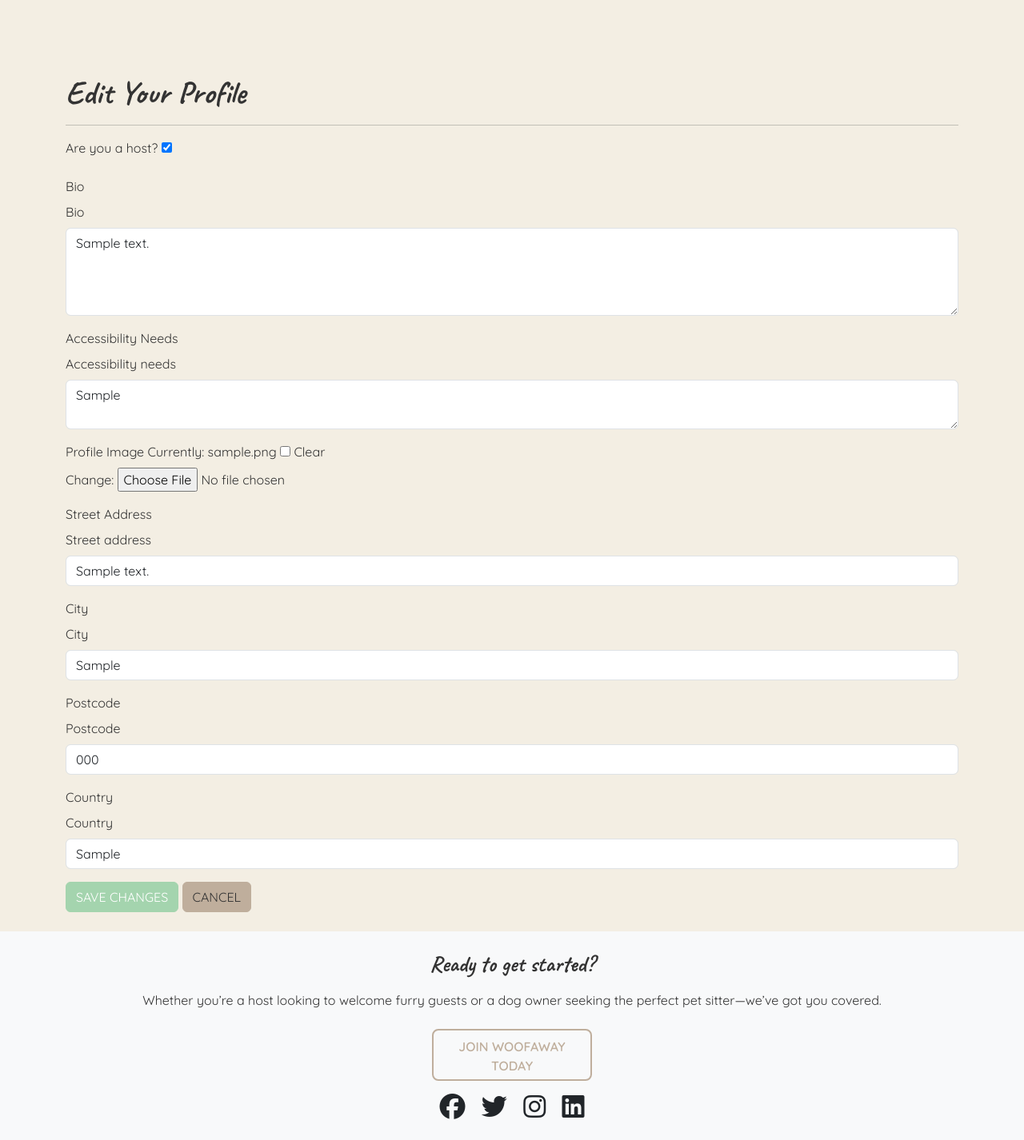
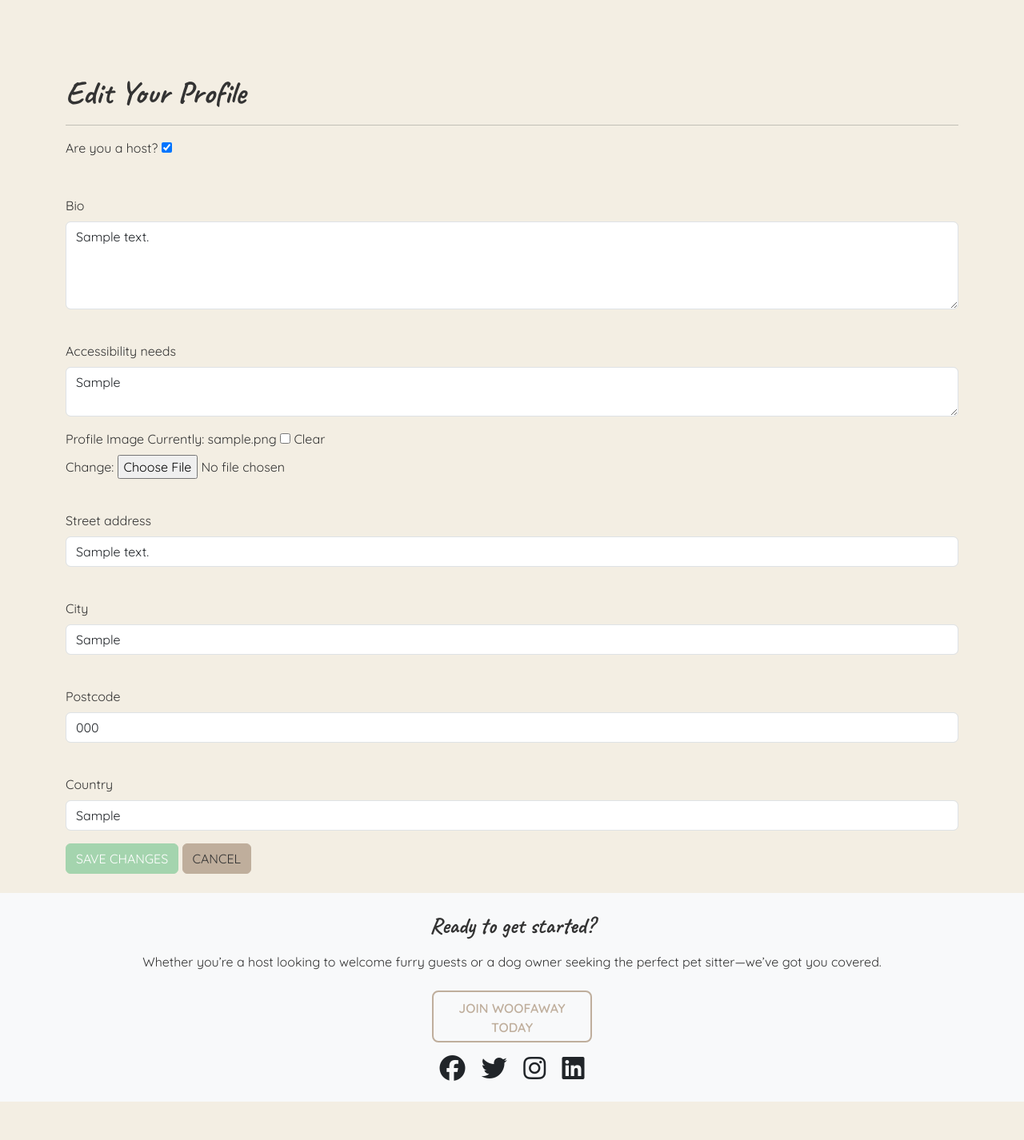
Before and after one commit to FraserR1188/WoofAway, a Django app: page /accounts/profile/edit/ in a window 1280 px wide. Shown: the part 68-1494 px from the top of the page at 80% size. After the commit the page ends 1446 px from the top, so only its background shows below. Run offline with Django 3.2, Linux system fonts and the light colour scheme; a user stored in the database is signed in; tables that the repository leaves empty hold one stand-in row (values such as "Sample post"); some libraries are stand-ins or nearby versions.

Commit message:
Remove excess labels on edit profile html

```diff
--- a/accounts/templates/accounts/profile_edit.html
+++ b/accounts/templates/accounts/profile_edit.html
@@ -18,13 +18,13 @@
     </div>
 
     <div class="mb-3">
-      <label for="{{ form.bio.id_for_label }}" class="form-label">Bio</label>
+      <label for="{{ form.bio.id_for_label }}" class="form-label"></label>
       {{ form.bio|as_crispy_field }}
       {{ form.bio.errors }}
     </div>
 
     <div class="mb-3">
-      <label for="{{ form.accessibility_needs.id_for_label }}" class="form-label">Accessibility Needs</label>
+      <label for="{{ form.accessibility_needs.id_for_label }}" class="form-label"></label>
       {{ form.accessibility_needs|as_crispy_field }}
       {{ form.accessibility_needs.errors }}
     </div>
@@ -37,25 +37,25 @@
 
     {# ==== New Address Fields ==== #}
     <div class="mb-3">
-      <label for="{{ form.street_address.id_for_label }}" class="form-label">Street Address</label>
+      <label for="{{ form.street_address.id_for_label }}" class="form-label"></label>
       {{ form.street_address|as_crispy_field }}
       {{ form.street_address.errors }}
     </div>
 
     <div class="mb-3">
-      <label for="{{ form.city.id_for_label }}" class="form-label">City</label>
+      <label for="{{ form.city.id_for_label }}" class="form-label"></label>
       {{ form.city|as_crispy_field }}
       {{ form.city.errors }}
     </div>
 
     <div class="mb-3">
-      <label for="{{ form.postcode.id_for_label }}" class="form-label">Postcode</label>
+      <label for="{{ form.postcode.id_for_label }}" class="form-label"></label>
       {{ form.postcode|as_crispy_field }}
       {{ form.postcode.errors }}
     </div>
 
     <div class="mb-3">
-      <label for="{{ form.country.id_for_label }}" class="form-label">Country</label>
+      <label for="{{ form.country.id_for_label }}" class="form-label"></label>
       {{ form.country|as_crispy_field }}
       {{ form.country.errors }}
     </div>
```
